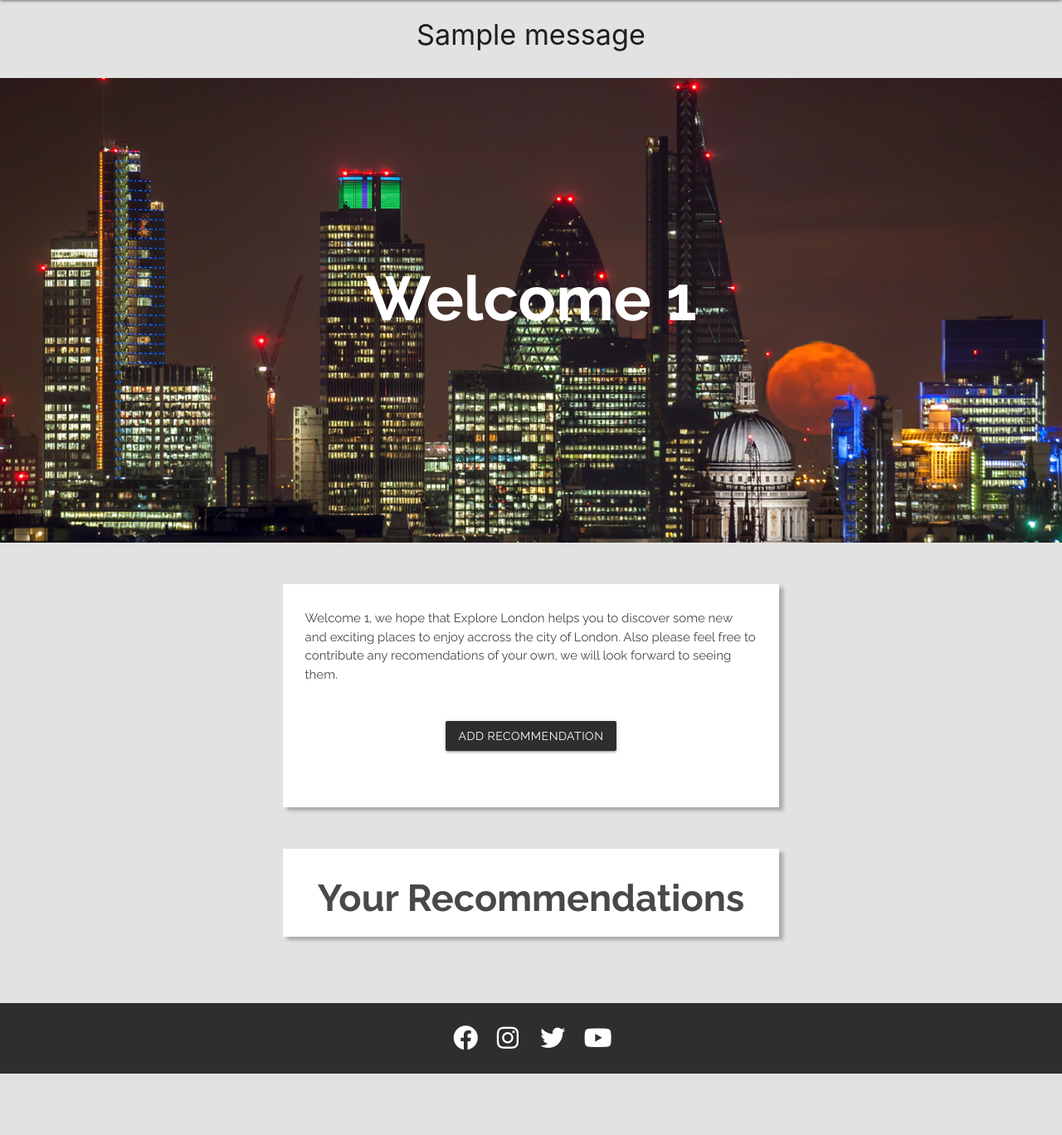
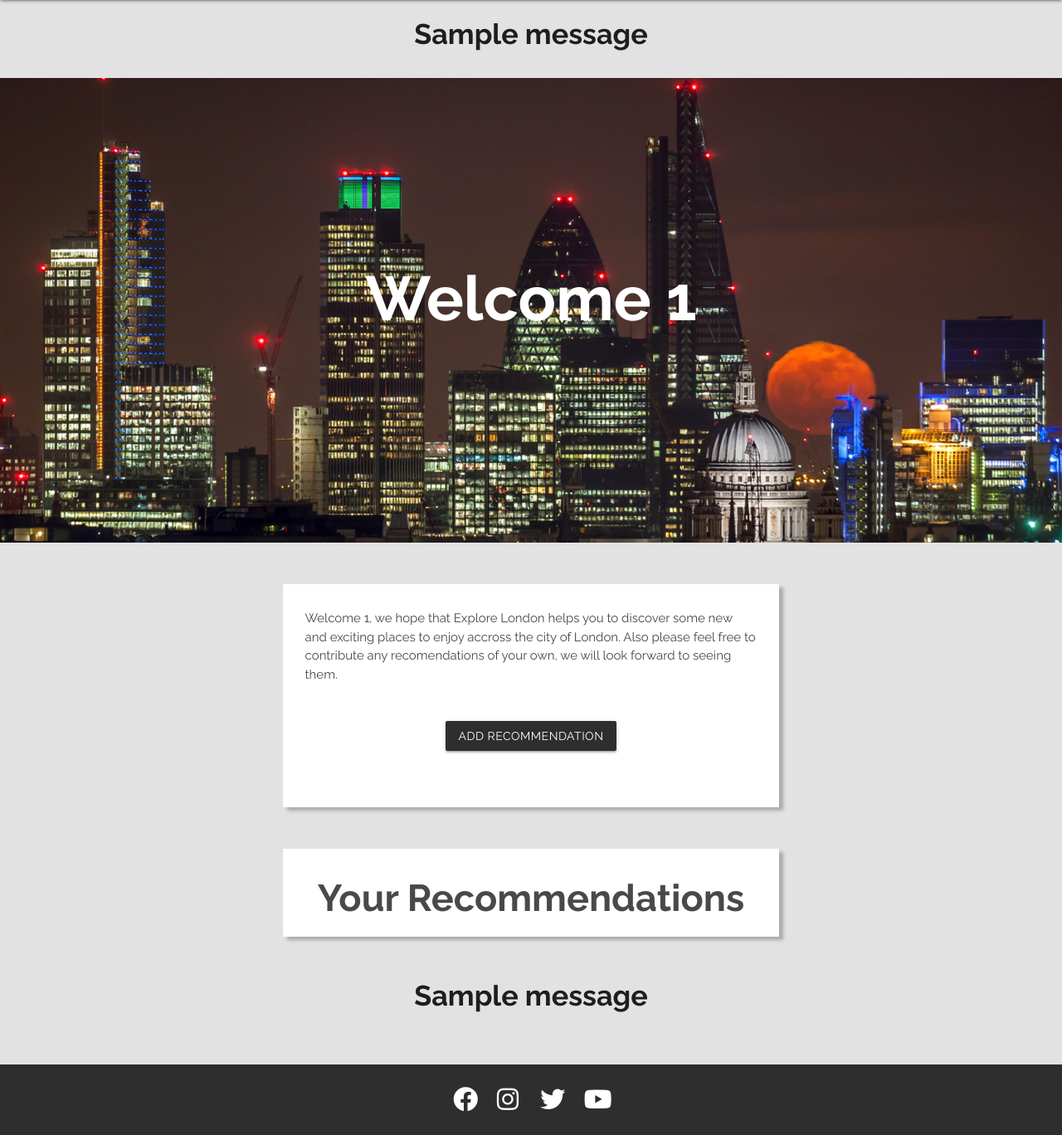
Before and after one commit to Jthomp1993/milestone-project-3, a Flask app: page /profile/1 in a window 1280 px wide. Shown: the part 64-1432 px from the top of the page at 83% size. Before the commit the page ends 1358 px from the top, so only its background shows below. Run offline with Flask 2, Linux system fonts and the light colour scheme; the visitor is signed in with stand-in values (Sample User, id 1); one stand-in notice (Sample message) is shown; a database or web service that is not in the repository returns one stand-in record (values such as "Sample title"); some libraries are stand-ins or nearby versions.

Commit message:
Redirect user to bottom of profile when they add a recommendation

```diff
--- a/static/css/style.css
+++ b/static/css/style.css
@@ -61,6 +61,7 @@
 .social-link i:hover {
 	color: #D1D1D1;
 }
+
 
 /* Tim from student support suggested the following code to fix positioning issues with my footer */
 
--- a/templates/add_recommendation.html
+++ b/templates/add_recommendation.html
@@ -17,7 +17,7 @@
 
 <div class="container add-wrapper shadow">
 <div class="row card-panel">
-    <form class="col s12" method="POST" action="{{ url_for('add_recommendation') }}">
+    <form class="col s12" method="POST" action="{{ url_for('add_recommendation') }}#recommendations-wrapper">
     <!--Category select-->
     <div class="row add-form">
         <div class="input-field col s12">
--- a/templates/base.html
+++ b/templates/base.html
@@ -62,7 +62,7 @@
             {% if messages %}
                 {% for message in messages %}
                     <div class="row flashes">
-                        <h4 class="center-align">{{ message }}</h4>
+                        <h4 class="center-align raleway bold">{{ message }}</h4>
                     </div>
                 {% endfor %}
             {% endif %}
--- a/templates/profile.html
+++ b/templates/profile.html
@@ -33,6 +33,20 @@
     </div>
 </div>
 
+<!--The following code to get the falsh messages is taken from the walkthrough project-->
+    <section>
+        <!--Flash messages-->
+        {% with messages = get_flashed_messages() %}
+            {% if messages %}
+                {% for message in messages %}
+                    <div class="row flashes">
+                        <h4 class="center-align raleway bold">{{ message }}</h4>
+                    </div>
+                {% endfor %}
+            {% endif %}
+        {% endwith %}
+    </section>
+
 <div class="container" id="recommendations-wrapper">
         <div class="row">
             {% for recommendation in recommendations %}
@@ -62,7 +76,7 @@
                             <h4>Are you sure you would like to delete {{ recommendation.recommend_name }}</h4>
                         </div>
                         <div class="modal-footer">
-                            <a href="{{ url_for('delete_recommendation', recommendation_id=recommendation._id) }}" class="modal-close waves-effect waves-green btn-flat">Yes</a>
+                            <a href="{{ url_for('delete_recommendation', recommendation_id=recommendation._id) }}#recommendations-wrapper" class="modal-close waves-effect waves-green btn-flat">Yes</a>
                             <a href="{{ url_for('profile', username=session['user']) }}" class="modal-close waves-effect waves-green btn-flat">Cancel</a>
                         </div>
                     </div>
```
